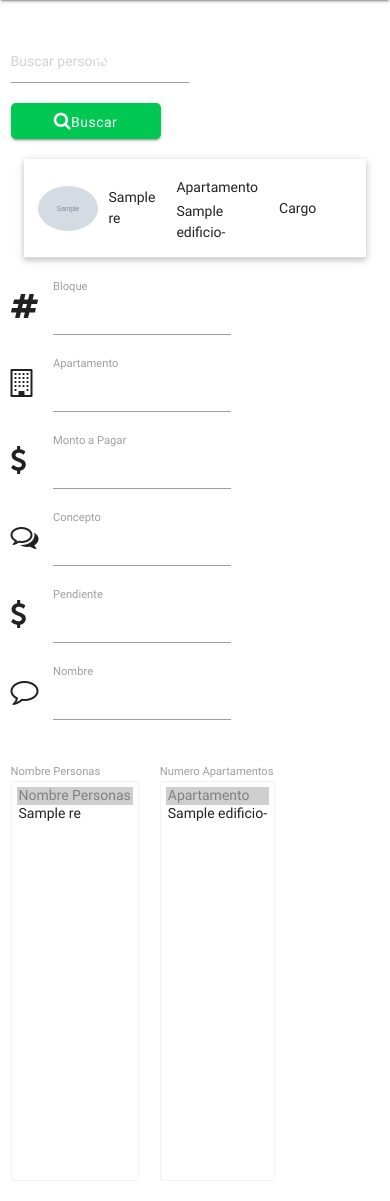
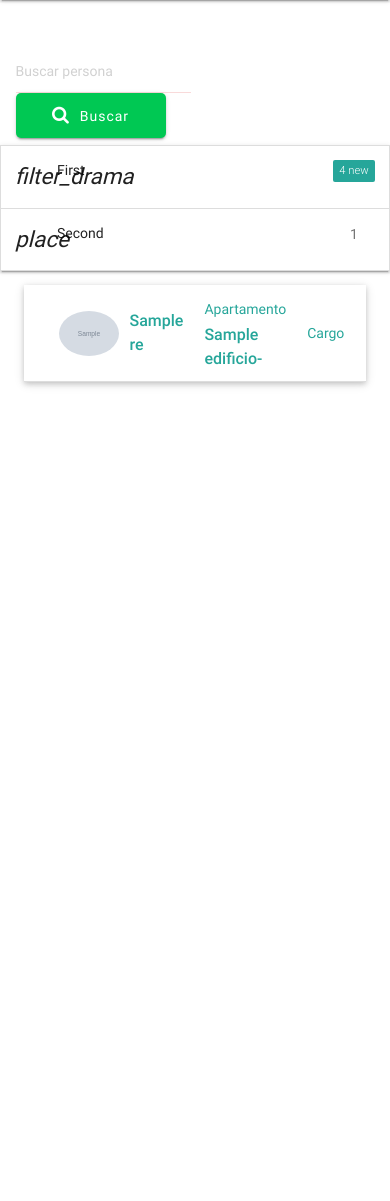
Before and after one commit to RaynerHM/envResidencial, a Django app: template projectResidencial/templates/registrar_Pagos.html in a window 390 px wide. Shown: the part 50-1251 px from the top of the page. After the commit the page ends 437 px from the top, so only its background shows below. Run offline with Django 3.2, Linux system fonts and the light colour scheme; the template is opened without the code that fills it: most values are stand-ins (such as "Sample title", 1, 10 or a date in 2020); grey boxes marked "Sample" are stand-in pictures.

Commit message:
Cambios es el .css

```diff
--- a/projectResidencial/static/style.css
+++ b/projectResidencial/static/style.css
@@ -18,7 +18,6 @@ body {
     width: 100%;
 }
 
-
 /*---------- Barra de Navegacion ----------*/
 
 nav {
@@ -36,12 +35,9 @@ li {
     list-style: none;
 }
 
-
 /*---------- Fin Barra de Navegacion ----------*/
 
-
 /*-----------------------------------------------------------------------------------------------*/
-
 
 /* ----- Login ----- */
 
@@ -80,8 +76,7 @@ h3 {
     background-color: #00c853;
 }
 
-.row button,
-.row a {
+.row button, .row a {
     padding: 0 5% 0 5%;
     width: 150px;
     border-radius: 5px;
@@ -91,7 +86,6 @@ h3 {
 .row a {
     background-color: #40c4ff;
 }
-
 
 /* -------- Estado de Cuenta -------- */
 
@@ -176,7 +170,6 @@ nav .nav-wrapper i {
     font-size: 18px;
 }
 
-
 /* -------- Registro Residente - Clave -------- */
 
 #message {
@@ -195,7 +188,6 @@ h3 {
     text-align: center;
 }
 
-
 /* Add a green text color and a checkmark when the requirements are right */
 
 .valid {
@@ -208,7 +200,6 @@ h3 {
     content: "✓";
 }
 
-
 /* Add a red text color and an Xmark when the requirements are wrong */
 
 .invalid {
@@ -220,7 +211,6 @@ h3 {
     left: 5px;
     content: "✗";
 }
-
 
 /* -------- Estado de Cuenta -------- */
 
@@ -265,6 +255,12 @@ h3 {
     overflow: hidden;
 }
 
+/*----------------- Fromulario Registro de Pagos -----------------*/
+
+#bPagos .row {
+    margin: 0px;
+}
+
 .collapsible div.collapsible-header:hover {
     background-color: #26a69a;
     color: #fff;
@@ -274,3 +270,119 @@ h3 {
     background-color: #26a69a;
     color: #fff;
 }
+
+table.bordered tbody tr:hover {
+    background-color: #e1f5fe;
+    color: black;
+}
+
+.btm-floating:hover {
+    overflow: initial;
+    position: relative;
+}
+
+.btn {
+    text-transform: unset;
+    letter-spacing: 1px;
+    text-align: left;
+}
+
+.active-btn {
+    background-color: #26a72a;
+}
+
+.side-nav li>a.btn {
+    margin: 5px 10px;
+}
+
+.container {
+    margin: 5px;
+    width: 98%;
+    max-width: 100%;
+}
+
+.container .row {
+    margin: 0%;
+}
+
+#controles {
+    text-align: center;
+}
+
+#controles .btn {
+    width: 90%;
+    margin: 5px;
+    text-align: center;
+}
+
+input[type=search]:not(.browser-default) {
+    border-bottom: 1px solid #f9dada;
+    width: 250px;
+}
+
+input[type=search]:not(.browser-default):focus:not([readonly]) {
+    border-bottom: 1px solid #fff;
+    -webkit-box-shadow: 0 1px 0 0 #fff;
+    box-shadow: 0 1px 0 0 #fff;
+}
+
+#search {
+    line-height: 0;
+    margin-right: 10px;
+}
+
+@media screen and (max-width: 768px) {
+    input[type=search]:not(.browser-default) {
+        width: 96%;
+        margin: 0 0 0 5px;
+        padding-top: 30px;
+    }
+}
+
+.nombre {
+    font-size: 16px;
+    font-weight: 500;
+    padding-bottom: 10px;
+    padding-top: 10px;
+    padding-left: 35px;
+    color: #26A69A;
+    vertical-align: auto;
+}
+
+.boton {
+    margin: 0px 20px;
+    padding: 5px 15px;
+    border-radius: 10px;
+    height: 45px;
+    background-color: #3ad6bf;
+}
+
+.padding {
+    padding: 30px 0;
+}
+
+.boton1 {
+    margin: 0 0 0 5px;
+    padding: 5px 15px;
+    border-radius: 10px;
+    height: 45px;
+    background-color: #3ad6bf;
+    width: 96%;
+    text-align: center;
+}
+
+#menu {
+    display: initial;
+    margin-top: 70px;
+    height: 60px;
+    width: 100%;
+}
+
+.asd {
+    border: 0px;
+}
+
+#menu li {
+    padding: 2px 2px;
+    width: auto;
+}
--- a/projectResidencial/templates/registrar_Pagos.html
+++ b/projectResidencial/templates/registrar_Pagos.html
@@ -84,14 +84,29 @@
     </div>
 
 
-
+<ul class="collapsible">
+  <li>
+    <div class="collapsible-header">
+      <i class="material-icons">filter_drama</i>
+      First
+      <span class="new badge">4</span></div>
+    <div class="collapsible-body"><p>Lorem ipsum dolor sit amet.</p></div>
+  </li>
+  <li>
+    <div class="collapsible-header">
+      <i class="material-icons">place</i>
+      Second
+      <span class="badge">1</span></div>
+    <div class="collapsible-body"><p>Lorem ipsum dolor sit amet.</p></div>
+  </li>
+</ul>
 
 <div class=" col m9 s12 x12">
 
                 <ul class="collapsible popout">
                     {% for r in res %}
                     <li>
-                        <div class="collapsible-header nombre zxc row valign-wrapper">
+                        <div class="collapsible-header nombre row valign-wrapper">
                             <img class="circle" src="{{ MEDIA_URL }}{{ p.foto }}" alt="" style="width:60px;">
                             <!--<i class="fa fa-user-circle fa-2x "></i>-->
                             <div class="col m6 ">
@@ -114,7 +129,7 @@
                             <span class=" badge"></span>
                         </div>
                         <div class="collapsible-body">
-                            <table id="id_table" class="bordered highlight centered table-descripcion">
+                         asd   <table id="id_table" class="bordered highlight centered table-descripcion">
                                 <thead>
                                     <th>Descripción</th>
                                     <th>Modelo</th>
@@ -159,7 +174,7 @@
 
 
 
-
+{% comment %}
     <div class="row">
         <!--   Nombre Propietario o Inquilino   -->
         <div class="input-field col m2" >
@@ -197,10 +212,10 @@
             <input id="nombre" name="nombre" type="text" required>
             <label for="nombre" class="active">Nombre </label>
         </div>
-    </div>
+    </div> {% endcomment %}
 
 
-    <div class="row">
+    {% comment %} <div class="row">
         <div class="col m2" >
             <label>Nombre Personas</label>
             <select multiple class=" browser-default">
@@ -219,7 +234,7 @@
                 {% endfor%}
             </select>
         </div>
-    </div>
+    </div> {% endcomment %}
 
 
     <script src="{% static '/materialize/js/materialize.min.js' %}"></script>
```
Also changed, not shown: projectResidencial/db.sqlite3.
